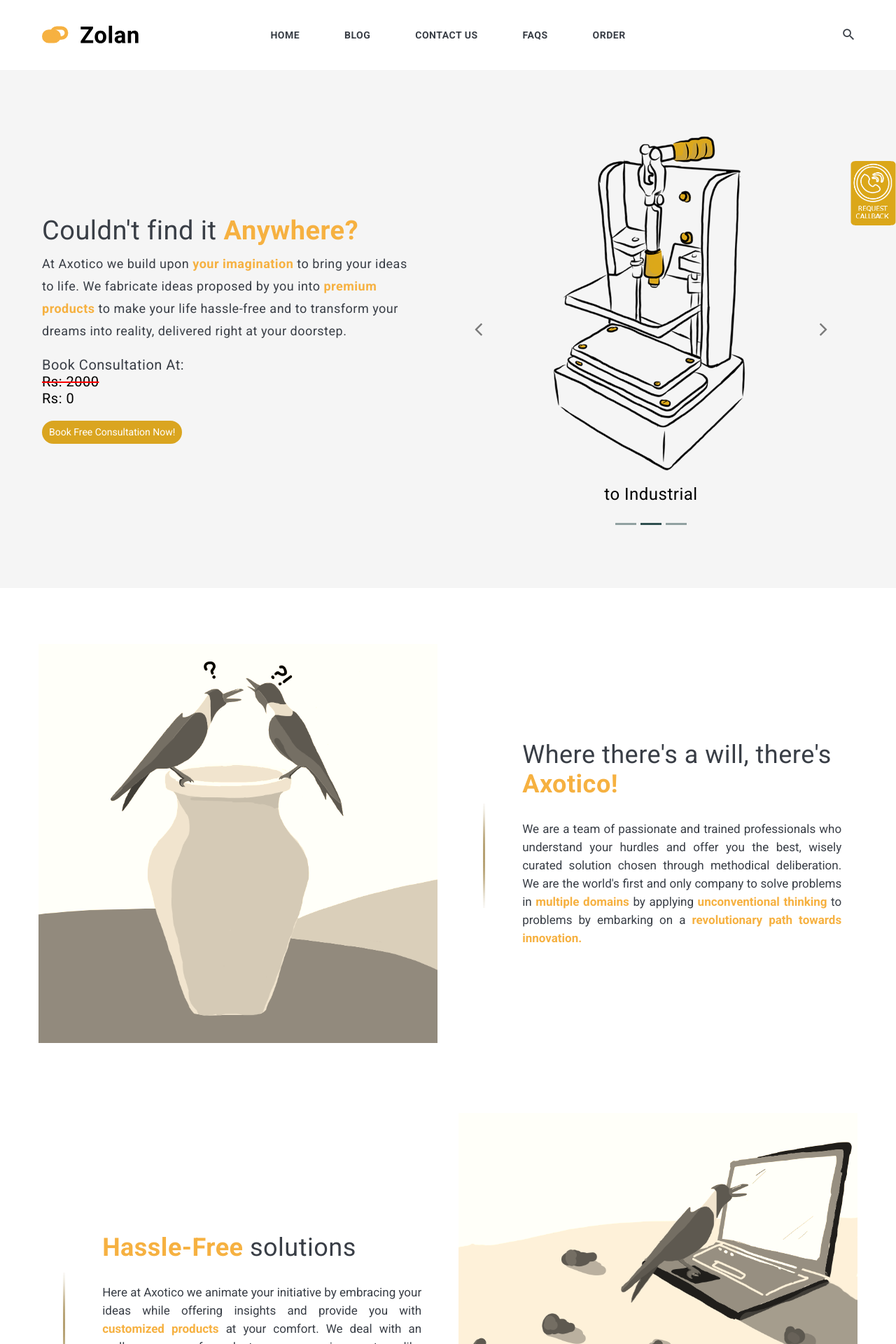
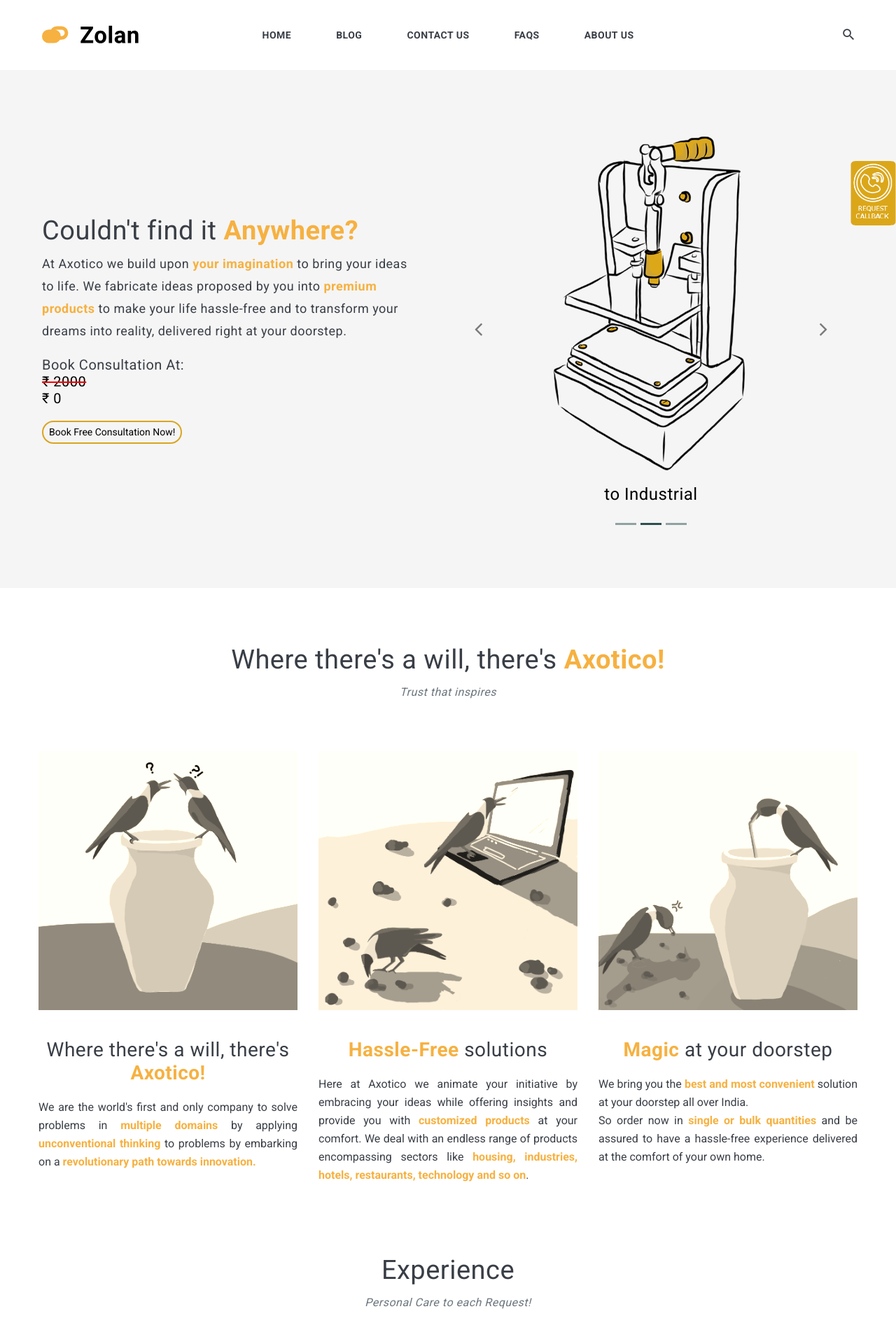
Before and after one commit to meetprakhar/projecthawk, a Jekyll site: the page built from index.html, in a window 1280 px wide. Shown: the top 1920 px of the page at 70% size. Built offline with Jekyll 4.4.1, drawn with Linux system fonts in a browser that asks for light colours; nearby versions of some CDN libraries; comment, search, counter and statistics services are not loaded; some of the changed text lies outside the part shown.

Commit message:
Major Changes on Home | About Us page Added

```diff
--- a/_data/settings.yml
+++ b/_data/settings.yml
@@ -34,7 +34,7 @@ simplesteps:
   - image: simple_steps/crow1.png
     alt: 'A'
     title: Where there's a will, there's <Strong><a href="#">Axotico!</a></strong>
-    desc: We are a team of passionate and trained professionals who understand your hurdles and offer you the best, wisely curated solution chosen through methodical deliberation. We are the world's first and only company to solve problems in <strong><a>multiple domains</a></strong> by applying <strong><a>unconventional thinking</a></strong> to problems by embarking on a <strong><a>revolutionary path towards innovation.</a></strong>
+    desc: We are the world's first and only company to solve problems in <strong><a>multiple domains</a></strong> by applying <strong><a>unconventional thinking</a></strong> to problems by embarking on a <strong><a>revolutionary path towards innovation.</a></strong>
 
   - image: simple_steps/crow2.png
     alt: 'B'
@@ -48,6 +48,8 @@ simplesteps:
 
 #-------------------------------
 # Team Details
+our_team_heading: About Us
+our_team_subtext: 'We are a team of highly trained professionals comprising of IITians and NIFTians. <br /> We ensure that you are provided with premium quality products while building loyalty across every touchpoint. We understand your hurdles and offer you the best, wisely curated solution chosen through methodical deliberation.'
 team:
   - name: Prakhar Kumar
     pic: team_members/01.jpg
--- a/_includes/hero.html
+++ b/_includes/hero.html
@@ -29,10 +29,10 @@
           </div>
           <h4>
             <span style='color:red;text-decoration:line-through; text-decoration-thickness: 2px;'>
-              <span style='color:black'>Rs: 2000</span>
+              <span style='color:black'> &#x20B9 2000</span>
             </span></h4>
             <h4>
-            <span style='color:black'>Rs: 0</span>
+            <span style='color:black'>&#x20B9 0</span>
             </h4>
           <div class="container text-center" style="padding-left: 0; padding-right: 0; margin-top: 20px; display: flex; justify-content: left; align-items: center;">
             <a href="{{site.baseurl}}/workflow/#OrderFormSection" class="btn-sm round-edge no-edge scroll_button" style="color:black; width: auto !important;">
--- a/_includes/ourteam.html
+++ /dev/null
@@ -1,45 +0,0 @@
-<!-- Team Section -->
-<section id="team">
-    <div class="team-wrap bg-gray">
-    <div class="container">
-
-        <div class="row">
-            <div class="col-lg-12 text-center">
-                <h2 class="section-heading">Behind the Screen</h2>
-                <h3 class="section-subheading text-muted">Find out who brings life to your Ideas! </h3>
-            </div>
-        </div>
-
-        <div class="row">
-            {% for member in site.data.settings.team %}
-
-            <div class="col-sm-4">
-                <div class="team-member">
-                    <img src="{{site.baseurl}}/images/{{ member.pic }}" class="img-responsive img-circle" alt="">
-                    <h4>{{ member.name }}</h4>
-                    <p class="text-muted">{{ member.position }}</p>
-                    <ul class="list-inline social-buttons" style="margin-top: 15px;">
-                        {% for network in member.social %}
-                        <li>
-                            <a href="{{ network.url }}">
-                                <i class="fa fa-{{ network.title }}"></i>
-                            </a>
-                        </li>
-                        {% endfor %}
-
-                    </ul>
-                </div>
-            </div>
-
-            {% endfor %}
-        </div>
-        <div class="row">
-            <div class="col-lg-12 text-center">
-                <p style="margin:auto 10vw;" class="large text-muted">
-                 We are a team of highly trained professionals comprising of IITians and NIFTians. <br /> We ensure that you are provided with premium quality products while building loyalty across every touchpoint.
-                </p>
-            </div>
-        </div>
-    </div>
-</div>
-</section>
--- /dev/null
+++ b/_includes/simplestepone.html
@@ -0,0 +1,37 @@
+<section id="SimpleSteps">
+    <div class="container pb-100">
+
+        <div class="row">
+            <div class="col-lg-12 text-center">
+                <h2 class="section-heading">Where there's a will, there's <Strong><a href="#">Axotico!</a></strong></h2>
+                <h3 class="section-subheading text-muted">Trust that inspires</h3>
+            </div>
+        </div>
+        <div class="row step-wrapper">
+
+            {% for step in site.data.settings.simplesteps %}
+            <div class="col-md-4 col-sm-6">
+
+            <div class="fadeIn pb-40" data-wow-duration="2s"
+            style="visibility: visible; animation-duration: 2s; animation-name: fadeIn;">
+                <div class="thumb-image warm" >
+                <img src="{{site.baseurl}}/images/{{step.image}}" class="img-responsive img-centered " alt="{{step.alt}}">
+                </div>
+            </div>
+
+            <div class="blog-title pb-20" style="text-align: center;">
+                <h2>{{step.title}}</h2>
+            </div>
+
+            <p></p>
+            <p style="text-align: justify; font-size: 16px;">
+                {{step.desc}}
+            </p>
+
+            </div>
+
+        {% endfor %}
+
+        </div>
+    </div>
+</section>
--- /dev/null
+++ b/_includes/workflow.html
@@ -0,0 +1,189 @@
+
+<style>
+
+    input {
+        margin-bottom: 20px;
+    }
+
+    .scroll_button:hover{
+        background-color: goldenrod !important;
+        color: white !important;
+    }
+    .scroll_button{
+        background-color: transparent !important;
+        color: black !important;
+    }
+
+</style>
+
+<!--TIMELINE SCSS IS TEMORARILY OFF-->
+<!--<link rel="stylesheet" href="{{site.baseurl}}/css/timeline.css">-->
+
+<section id="workflow">
+
+    <div class="container pb-100">
+        <div class="row">
+            <div class="col-lg-12 text-center">
+                <h2 class="section-heading">Experience</h2>
+                <h3 class="section-subheading text-muted">{{ site.data.settings.workflow.intro }}</h3>
+            </div>
+        </div>
+        <div class="row pb-30">
+            <div class="col-lg-8 offset-lg-2">
+
+                <ul class="timeline">
+
+                    {% for moment in site.data.settings.workflow.timelinedata %}
+                        {% capture thecycle %}{% cycle 'odd', 'even' %}{% endcapture %}
+
+                        {% if thecycle == 'odd' %}
+                    <li>
+                        <div class="timeline-image">
+                            <img class="img-circle img-responsive" src="{{site.baseurl}}/images/{{moment.img}}" alt="">
+                        </div>
+                        <div class="timeline-panel">
+                            <div class="timeline-heading">
+                                <h3 class="subheading text-dark">{{moment.head1}}</h3>
+                                <h4 class="subheading">{{moment.head2}}</h4>
+                                <h5 class="subheading">{{moment.subhead}}</h5>
+                            </div>
+                            <div class="timeline-body">
+                                <p class="text-muted">
+                                    {{moment.desc}}
+                             </p>
+                            </div>
+                        </div>
+                    </li>
+                    {% else %}
+
+                    <li class="timeline-inverted">
+                        <div class="timeline-image">
+                            <img class="img-circle img-responsive" src="{{site.baseurl}}/images/{{moment.img}}" alt="">
+                        </div>
+                        <div class="timeline-panel">
+                            <div class="timeline-heading">
+                                <h3 class="subheading text-dark">{{moment.head1}}</h3>
+                                <h4 class="subheading">{{moment.head2}}</h4>
+                                <h5 class="subheading">{{moment.subhead}}</h5>
+                            </div>
+                            <div class="timeline-body">
+                                <p class="text-muted">
+                                    {{moment.desc}}
+                             </p>
+                            </div>
+                        </div>
+                    </li>
+                    {% endif %}
+                    {% endfor %}
+
+                    <li class="timeline-inverted rem_pad">
+                        <div class="timeline-image"  style="display: flex; align-content: center; justify-content: center;">
+                            <h5 style="align-self: center; font-size: 1.1vw;">
+                                {{ site.data.settings.workflow.flow_end }}
+                            </h5>
+                        </div>
+                    </li>
+
+                </ul>
+            <!--
+            {% for moment in site.data.settings.workflow.timelinedata %}
+            {% capture thecycle %}{% cycle 'odd', 'even' %}{% endcapture %}
+
+            {% if thecycle == 'odd' %}
+                <!- -first section- ->
+                <div class="row align-items-center how-it-works">
+                    <div class="col-2 text-center bottom">
+                    <div class="circle"><i class="fa fa-globe fa-2x"></i></div>
+                    </div>
+                    <div class="col-6">
+                    <h5>Fully Responsive</h5>
+                    <p>Lorem ipsum dolor sit amet, consectetur adipiscing elit.</p>
+                    </div>
+                </div>
+                {% unless forloop.last %}
+                <!- -path between 1-2- ->
+                <div class="row timeline">
+                    <div class="col-2">
+                    <div class="corner top-right"></div>
+                    </div>
+                    <div class="col-8">
+                    <hr/>
+                    </div>
+                    <div class="col-2">
+                    <div class="corner left-bottom"></div>
+                    </div>
+                </div>
+                {% endunless %}
+                {% else %}
+
+                <!- -second section- ->
+                <div class="row align-items-center justify-content-end how-it-works">
+                    <div class="col-6 text-right">
+                    <h5>Using Bootstrap</h5>
+                    <p>Lorem ipsum dolor sit amet, consectetur adipiscing elit.</p>
+                    </div>
+                    <div class="col-2 text-center full">
+                    <div class="circle"><i class="fa fa-globe fa-2x"></i></div>
+                    </div>
+                </div>
+
+                {% unless forloop.last %}
+                <!- -path between 2-3- ->
+                <div class="row timeline">
+                    <div class="col-2">
+                    <div class="corner right-bottom"></div>
+                    </div>
+                    <div class="col-8">
+                    <hr/>
+                    </div>
+                    <div class="col-2">
+                    <div class="corner top-left"></div>
+                    </div>
+                </div>
+
+                {% endunless %}
+                {% endif %}
+                {% endfor %}
+            -->
+
+            </div>
+
+            <section  id="OrderFormSection">
+            <div class="col-lg-12">
+            <hr class="mb-30 mt-20">
+            <h3 class="pb-2">Ready to Order!</h3>
+            <h3 class="section-subheading text-muted pb-30" style="margin-bottom: 0;">Fill in the form and get in touch with our consultant.</h3>
+
+            <!--Add Quote Form Here-->
+            <form id="order_Form" class="contact-form">
+
+                <input type="text" name="name" id="ord-name" placeholder="{{site.data.settings.formhold.name}}" required>
+                <input type="email" name="email" id="ord-email" data-validate="{required:true, 'validate-email':true}" placeholder="{{site.data.settings.formhold.mail-id}}" required>
+                <input type="tel" name="phone" id="ord-phone" placeholder="{{site.data.settings.formhold.phone}}" onkeypress="return isNumberKey(event)" required>
+                <input type="text" name="addr" id="ord-address" placeholder="{{site.data.settings.formhold.address}}">
+                <textarea name="message" rows="5" id="ord-message" placeholder="{{site.data.settings.formhold.message-order}}" style="margin-bottom: 20px;"></textarea>
+
+                <div class="container" style="padding-left: 0; padding-right: 0; margin-top: 20px; display: flex; justify-content: center;align-items: center;">
+                    <button type="button" title="Submit" class="btn-xl round-edge no-edge" onclick="submitOrder();">
+                        <span>Order</span>
+                    </button>
+                </div>
+                <div class="firebase_store_status" id="ord-fire-success">
+                    <span class="closebtn" onclick="this.parentElement.style.display='none';">&times;</span>
+                    <strong>Success!</strong> We will reach you shortly.
+                </div>
+                <div class="firebase_store_status" id="ord-fire-fail" style="background:pink;">
+                    <span class="closebtn" onclick="this.parentElement.style.display='none';">&times;</span>
+                    <strong>Error!</strong> Please Try Again Later.
+                </div>
+            </form>
+
+
+            </div>
+            </section>
+
+        </div>
+    </div>
+
+    <!-- CALL loader_spin DIV for loading while submit-->
+</section>
--- a/_pages/workflow.html
+++ b/_pages/workflow.html
@@ -1,9 +1,3 @@
----
-layout: default
-title: Order
-permalink: /workflow/
----
-
 <style>
 
     input {
--- a/_sass/3-modules/_simplesteps.scss
+++ b/_sass/3-modules/_simplesteps.scss
@@ -123,3 +123,27 @@
         order: 1; }
       .alternate_posts > .row:nth-child(even) > .col-md-6:last-child {
         order: 2; } }
+
+        .step-wrapper .thumb-image {
+          width: 100%;
+          background: #fff;
+          overflow: hidden; }
+
+          .step-wrapper .warm{
+            -webkit-filter:sepia(40%);
+            filter:sepia(40%);
+          }
+          .step-wrapper .thumb-image:hover img {
+            -webkit-transform: scale(1.1);
+            transform: scale(1.1);
+            opacity: .80; }
+          .step-wrapper .thumb-image img {
+            height: 100%;
+            width: 100%;
+            -webkit-transform: scale(1);
+            transform: scale(1);
+            -webkit-transition: .3s ease-in-out;
+            transition: .3s ease-in-out;
+            overflow: hidden; }
+          .step-wrapper .thumb-image a {
+            display: block; }
--- a/index.html
+++ b/index.html
@@ -3,6 +3,10 @@ layout: default
 ---
 {% include hero.html %}
 
+{% comment %}
 {% include simplesteps.html %}
+{% include ourteam.html %}
+{% endcomment %}
 
-{% include ourteam.html %}
+{% include simplestepone.html %}
+{% include workflow.html %}
```
Also changed, not shown: _pages/ourteam.html (added, +56 -0 lines), images/site_images/req-call1.png (deleted), images/site_images/req-call11.png (deleted), images/site_images/req-call651.png (deleted), images/site_images/req-call_mob1.png (deleted).
